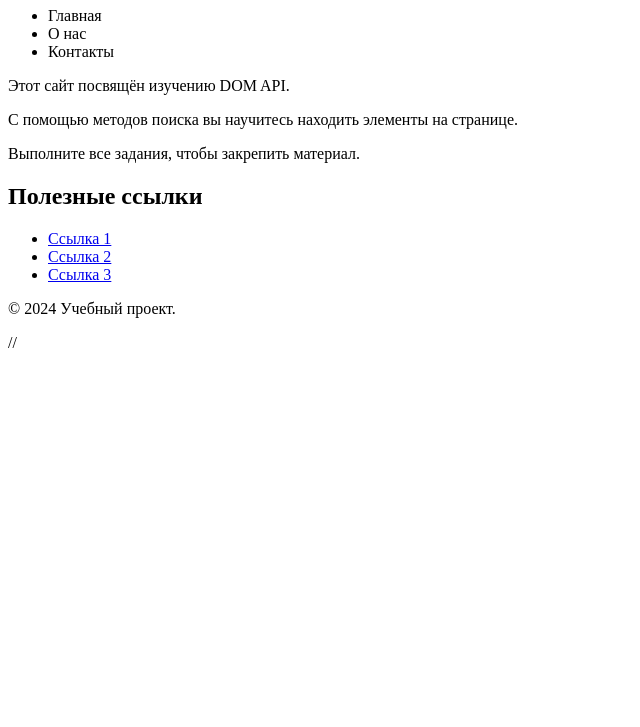
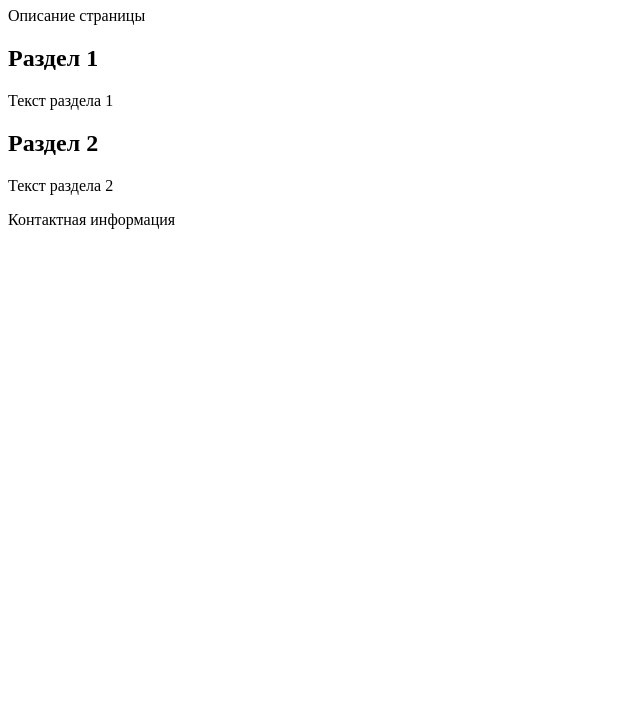
Before and after one commit to Soldatova-Kristina/js_task, a plain HTML site: page jsDom_task/tasks/index.html in a window 1280 px wide. Shown: the part 73-800 px from the top of the page, without its empty margins (0-640 px from the left). Drawn offline with Linux system fonts and the light colour scheme.

Commit message:
feat: complete tasks for DOM node navigation

```diff
--- a/jsDom_task/tasks/index.html
+++ b/jsDom_task/tasks/index.html
@@ -1,43 +1,77 @@
+<!--<!DOCTYPE html>-->
+<!--<html lang="en">-->
+<!--<head>-->
+<!--    <meta charset="UTF-8">-->
+<!--    <meta name="viewport" content="width=device-width, initial-scale=1.0">-->
+<!--    <title>DOM API Практическое задание</title>-->
+<!--</head>-->
+<!--<body>-->
+<!--<header id="main-header" class="header">-->
+<!--    <h1 class="title">Добро пожаловать!</h1>-->
+<!--    <nav>-->
+<!--        <ul id="nav-list">-->
+<!--            <li class="nav-item">Главная</li>-->
+<!--            <li class="nav-item">О нас</li>-->
+<!--            <li class="nav-item">Контакты</li>-->
+<!--        </ul>-->
+<!--    </nav>-->
+<!--</header>-->
+
+<!--<section class="content">-->
+<!--    <p class="intro">Этот сайт посвящён изучению DOM API.</p>-->
+<!--    <p>С помощью методов поиска вы научитесь находить элементы на странице.</p>-->
+<!--    <p>Выполните все задания, чтобы закрепить материал.</p>-->
+<!--</section>-->
+
+<!--<div class="sidebar">-->
+<!--    <div class="widget">-->
+<!--        <h2>Полезные ссылки</h2>-->
+<!--        <ul>-->
+<!--            <li><a href="#" id="link-1" class="link">Ссылка 1</a></li>-->
+<!--            <li><a href="#" id="link-2" class="link">Ссылка 2</a></li>-->
+<!--            <li><a href="#" id="link-3" class="link">Ссылка 3</a></li>-->
+<!--        </ul>-->
+<!--    </div>-->
+<!--</div>-->
+
+<!--<footer class="footer">-->
+<!--    <p>&copy; 2024 Учебный проект.</p>-->
+<!--</footer>-->
+
+<!--//<script src="index.js"></script>-->
+<!--</body>-->
+<!--</html>-->
+
+<!-- Задание 2 -->
+
 <!DOCTYPE html>
 <html lang="en">
 <head>
     <meta charset="UTF-8">
     <meta name="viewport" content="width=device-width, initial-scale=1.0">
-    <title>DOM API Практическое задание</title>
+    <title>Практика навигации</title>
 </head>
 <body>
-<header id="main-header" class="header">
-    <h1 class="title">Добро пожаловать!</h1>
-    <nav>
-        <ul id="nav-list">
-            <li class="nav-item">Главная</li>
-            <li class="nav-item">О нас</li>
-            <li class="nav-item">Контакты</li>
-        </ul>
-    </nav>
+<header id="header">
+    <h1 class="title">Заголовок страницы</h1>
+    <p class="description">Описание страницы</p>
 </header>
 
-<section class="content">
-    <p class="intro">Этот сайт посвящён изучению DOM API.</p>
-    <p>С помощью методов поиска вы научитесь находить элементы на странице.</p>
-    <p>Выполните все задания, чтобы закрепить материал.</p>
-</section>
+<main id="main-content">
+    <section id="section-1">
+        <h2 class="section-title">Раздел 1</h2>
+        <p>Текст раздела 1</p>
+    </section>
+    <section id="section-2">
+        <h2 class="section-title">Раздел 2</h2>
+        <p>Текст раздела 2</p>
+    </section>
+</main>
 
-<div class="sidebar">
-    <div class="widget">
-        <h2>Полезные ссылки</h2>
-        <ul>
-            <li><a href="#" id="link-1" class="link">Ссылка 1</a></li>
-            <li><a href="#" id="link-2" class="link">Ссылка 2</a></li>
-            <li><a href="#" id="link-3" class="link">Ссылка 3</a></li>
-        </ul>
-    </div>
-</div>
-
-<footer class="footer">
-    <p>&copy; 2024 Учебный проект.</p>
+<footer id="footer">
+    <p>Контактная информация</p>
 </footer>
 
-//<script src="index.js"></script>
+<script src="index.js"></script>
 </body>
 </html>
--- a/jsDom_task/tasks/index.js
+++ b/jsDom_task/tasks/index.js
@@ -1,65 +1,110 @@
-const header = document.getElementById('main-header');
-const getHeader = document.querySelector('#main-header');
-console.log(getHeader);
-console.log(header)
-// ИЛИ
-console.log(document.getElementById('main-header'), document.querySelector('#main-header'));
+// const header = document.getElementById('main-header');
+// const getHeader = document.querySelector('#main-header');
+// console.log(getHeader);
+// console.log(header)
+// // ИЛИ
+// console.log(document.getElementById('main-header'), document.querySelector('#main-header'));
+//
+// const navItems = document.getElementsByClassName('nav-item');
+// const getNavItems = document.querySelectorAll('.nav-item');
+// console.log(getNavItems);
+// console.log(navItems);
+// // ИЛИ
+// console.log(document.getElementsByClassName('nav-item'), document.querySelectorAll('.nav-item'));
+//
+// const p = document.getElementsByTagName('p');
+// const getP = document.querySelectorAll('p');
+// console.log(p);
+// console.log(getP);
+// // ИЛИ
+// console.log(document.getElementsByTagName('p'), document.querySelectorAll('p'));
+//
+// const title = document.querySelector('.title')
+// const getTitle = document.getElementsByClassName('title');
+// console.log(title);
+// console.log(getTitle);
+// // ИЛИ
+// console.log(document.querySelector('.title'), document.getElementsByClassName('title'));
+//
+// const a = document.querySelectorAll('a.link');
+// console.log(a);
+//
+// const header2 = document.querySelector('#main-header');
+// const ul = header.querySelector('ul');
+// console.log(ul);
+// console.log(header2);
+// // ИЛИ
+// console.log(document.querySelector('#main-header ul'));
+//
+// console.log(document.querySelectorAll('#nav-list li'));
+//
+// console.log(document.querySelector('.content p'));
+//
+// console.log(document.querySelectorAll('nav .nav-item'));
+//
+// console.log(document.querySelector('footer'));
+//
+// console.log(document.getElementById('link-1'));
+//
+// console.log(document.querySelectorAll('[href]'));
+//
+// console.log(document.querySelector('[href="#"]'));
+//
+// console.log(document.querySelectorAll('.link[id]'));
+//
+// console.log(document.querySelectorAll('[id^="link-"]'));
+//
+// console.log(document.querySelectorAll('p:not(.intro)'));
+//
+// console.log(document.querySelector('h2'));
+//
+// console.log(document.querySelector('#nav-list li:last-child'));
+//
+// console.log(document.querySelectorAll('.widget a'));
+//
+// console.log(document.querySelectorAll('footer *'));
 
-const navItems = document.getElementsByClassName('nav-item');
-const getNavItems = document.querySelectorAll('.nav-item');
-console.log(getNavItems);
-console.log(navItems);
-// ИЛИ
-console.log(document.getElementsByClassName('nav-item'), document.querySelectorAll('.nav-item'));
+// Задание 2
+const section2 = document.getElementById('section-2');
+console.log(section2.parentNode);
 
-const p = document.getElementsByTagName('p');
-const getP = document.querySelectorAll('p');
-console.log(p);
-console.log(getP);
-// ИЛИ
-console.log(document.getElementsByTagName('p'), document.querySelectorAll('p'));
+const sectionTitle = document.querySelector('.section-title');
+console.log(sectionTitle.parentNode);
+console.log(sectionTitle.nextElementSibling);
 
-const title = document.querySelector('.title')
-const getTitle = document.getElementsByClassName('title');
-console.log(title);
-console.log(getTitle);
-// ИЛИ
-console.log(document.querySelector('.title'), document.getElementsByClassName('title'));
+const footer = document.getElementById('footer');
+console.log(footer.children);
+console.log(footer.parentNode.childNodes)
+if (footer.nextElementSibling) {
+   console.log(footer.nextElementSibling);
+} else {
+    console.log('Нет элемента')
+}
 
-const a = document.querySelectorAll('a.link');
-console.log(a);
+const mainContent = document.getElementById('main-content');
+console.log(mainContent.firstChild);
+console.log(mainContent.lastChild);
+console.log(mainContent.lastChild.previousSibling);
 
-const header2 = document.querySelector('#main-header');
-const ul = header.querySelector('ul');
-console.log(ul);
-console.log(header2);
-// ИЛИ
-console.log(document.querySelector('#main-header ul'));
+const sectionOne = document.getElementById('section-1');
+console.log(sectionOne.children);
+console.log(sectionOne.nextElementSibling);
 
-console.log(document.querySelectorAll('#nav-list li'));
+const description = document.querySelector('.description');
+console.log(description.nextElementSibling);
+console.log(description.parentNode.lastChild);
 
-console.log(document.querySelector('.content p'));
+const header = document.getElementById('header');
+console.log(header.firstChild.nextSibling);
 
-console.log(document.querySelectorAll('nav .nav-item'));
+console.log(document.getElementById('section-2').previousElementSibling)
 
-console.log(document.querySelector('footer'));
+console.log(document.getElementById('footer').parentNode);
 
-console.log(document.getElementById('link-1'));
+console.log(document.querySelector('.description').parentNode);
 
-console.log(document.querySelectorAll('[href]'));
+console.log(document.getElementById('main-content').parentNode);
 
-console.log(document.querySelector('[href="#"]'));
+console.log(document.getElementById('header').childNodes)
 
-console.log(document.querySelectorAll('.link[id]'));
-
-console.log(document.querySelectorAll('[id^="link-"]'));
-
-console.log(document.querySelectorAll('p:not(.intro)'));
-
-console.log(document.querySelector('h2'));
-
-console.log(document.querySelector('#nav-list li:last-child'));
-
-console.log(document.querySelectorAll('.widget a'));
-
-console.log(document.querySelectorAll('footer *'));
+console.log(document.querySelector('#section-2 .section-title').parentNode);
```
